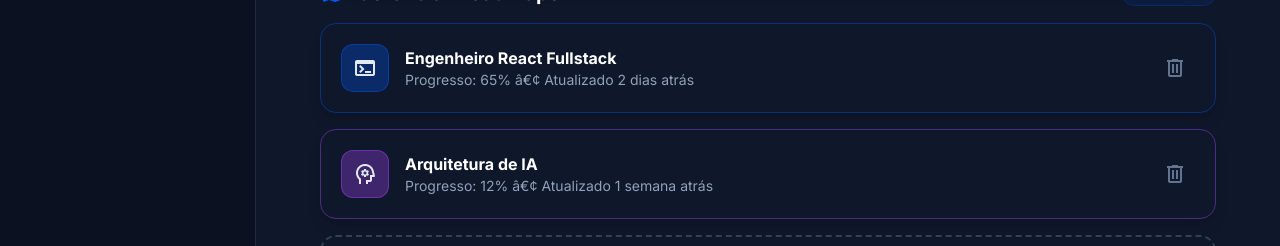
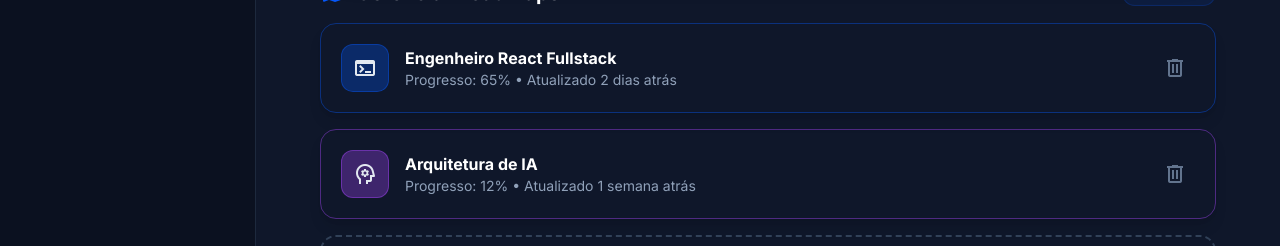
Before and after one commit to Davi-Jr/DevStudy-IA, a React (Vite) app in the folder DevStudy-IA/: page /profile in a window 1280 px wide. Shown: the part 419-665 px from the top of the page. Built offline with nearby package versions, Linux system fonts and the light colour scheme; no server answers.

Commit message:
`build`(config): limpar cache do vite antes de iniciar desenvolvimento.
- Corrigir caractere de bullet nos componentes ProfilePage e RoadmapPage, substituindo â€¢ por •.

```diff
--- a/DevStudy-IA/package.json
+++ b/DevStudy-IA/package.json
@@ -4,7 +4,7 @@
   "version": "0.0.0",
   "type": "module",
   "scripts": {
-    "dev": "vite",
+    "dev": "node -e \"const fs=require('fs');const p='node_modules/.vite';try{fs.rmSync(p,{recursive:true,force:true});console.log('Cache Vite limpo')}catch(e){}\" && vite",
     "build": "tsc -b && vite build",
     "lint": "eslint .",
     "preview": "vite preview"
--- a/DevStudy-IA/src/components/ProfilePage.tsx
+++ b/DevStudy-IA/src/components/ProfilePage.tsx
@@ -114,7 +114,7 @@ function RoadmapItem({ icon, title, progress, dateLabel, color, borderColor, onD
         </div>
         <div>
           <h5 className="font-bold text-white group-hover:text-primary transition-colors">{title}</h5>
-          <p className="text-sm text-slate-400">{t('profile.progress')}: {progress} â€¢ {t('profile.updated')} {dateLabel}</p>
+          <p className="text-sm text-slate-400">{t('profile.progress')}: {progress} • {t('profile.updated')} {dateLabel}</p>
         </div>
       </div>
       <button onClick={onDelete} className="h-10 w-10 flex items-center justify-center rounded-xl text-slate-500 hover:bg-red-500/20 hover:text-red-500 transition-all cursor-pointer">
--- a/DevStudy-IA/src/components/RoadmapPage.tsx
+++ b/DevStudy-IA/src/components/RoadmapPage.tsx
@@ -190,7 +190,7 @@ const parseRoadmapToPhases = (roadmapText: string): ParsedPhase[] => {
   let currentPhase: ParsedPhase | null = null;
 
   const phaseRegex = /^(#+\s*)?((fase|phase)\s*\d+|basico|intermediario|avancado)\b[:\-\s]*/i;
-  const taskRegex = /^([-*â€¢]\s+|\d+[.)]\s+)/;
+  const taskRegex = /^([-*•]\s+|\d+[.)]\s+)/;
 
   for (const rawLine of lines) {
     const line = rawLine.replace(/^`+|`+$/g, '').trim();
```
